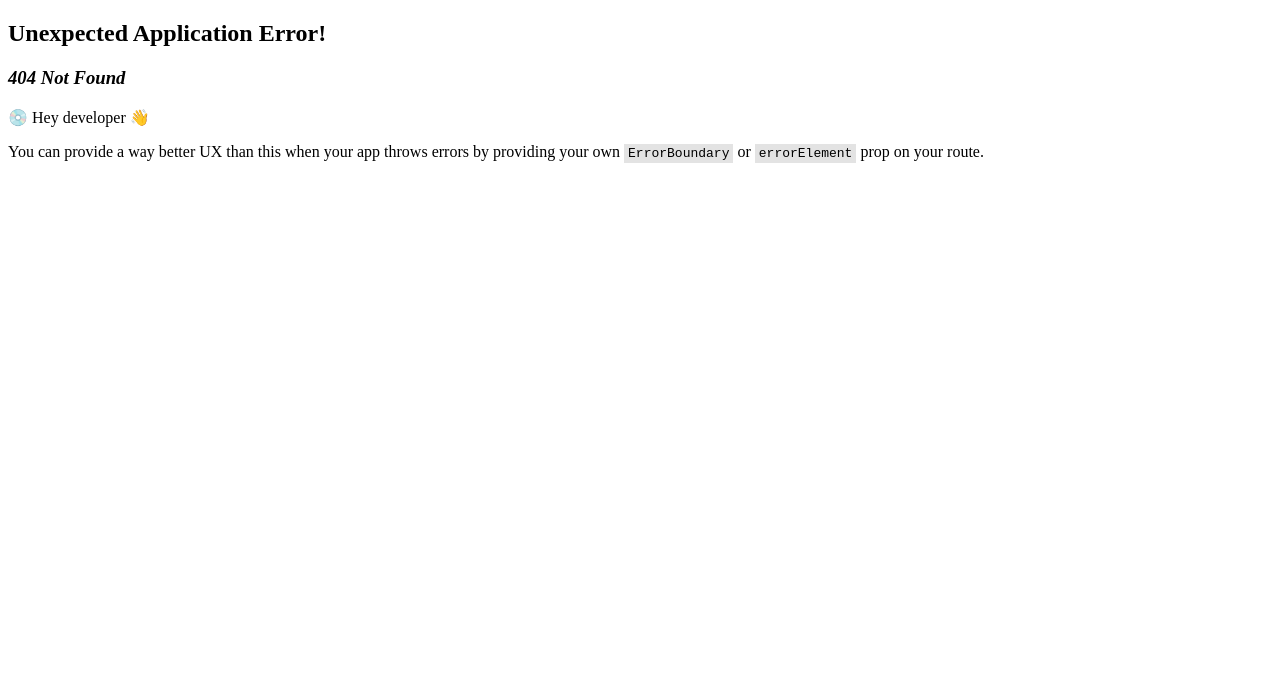
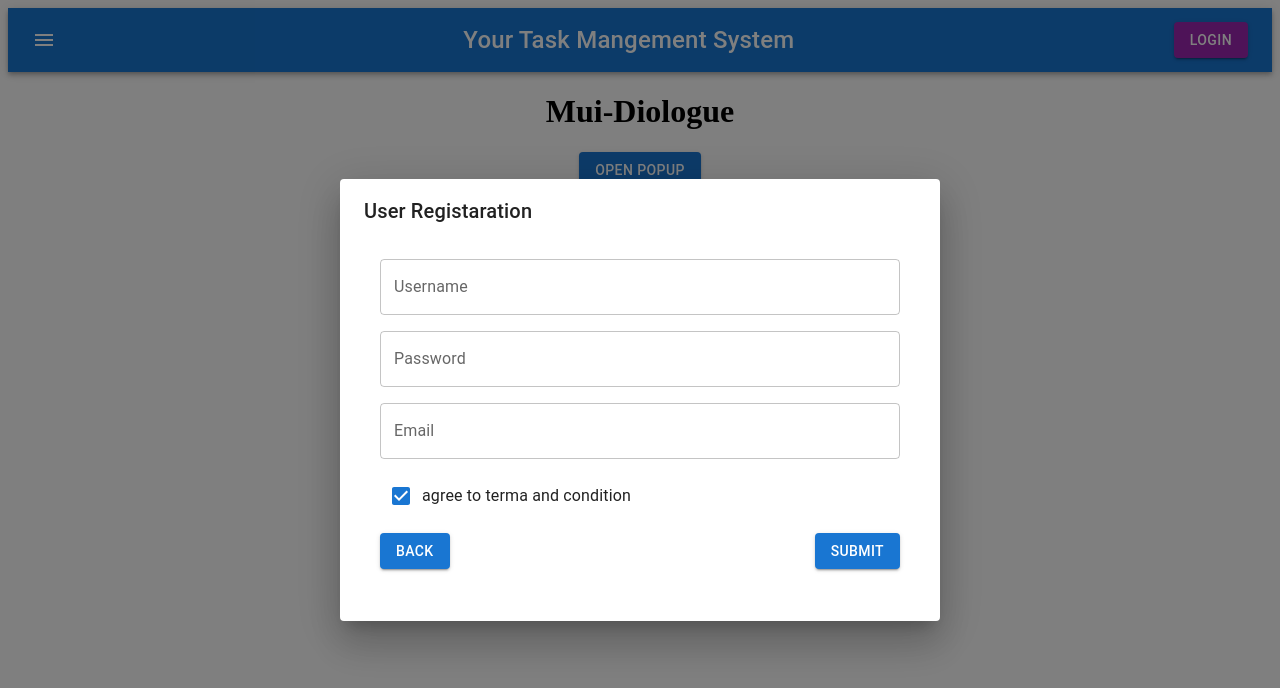
Before and after one commit to ManjeetvermaCode/todoApp, a React (Vite) app in the folder frontend/vite-project/: page /login in a window 1280 px wide. Before the commit this address had no page. Shown: the top 688 px of the page. Built offline with nearby package versions, Linux system fonts and the light colour scheme.

Commit message:
added login screen

```diff
--- a/frontend/vite-project/src/components/appBar.jsx
+++ b/frontend/vite-project/src/components/appBar.jsx
@@ -6,7 +6,14 @@ import Button from '@mui/material/Button';
 import IconButton from '@mui/material/IconButton';
 import MenuIcon from '@mui/icons-material/Menu';
 
+import { Link } from 'react-router-dom';
+
 export default function ButtonAppBar() {
+
+
+
+
+
   return (
     <Box sx={{ flexGrow: 1 }}>
       <AppBar position="static">
@@ -23,9 +30,12 @@ export default function ButtonAppBar() {
           <Typography variant="h6" component="div" sx={{ flexGrow: 1,textAlign:'center',fontSize:'24px' }}>
             Your Task Mangement System
           </Typography>
-          <Button color="inherit">Login</Button>
+          <Link to='/login'><Button variant='contained' color="secondary" >Login</Button></Link>
         </Toolbar>
+
       </AppBar>
+
     </Box>
+
   );
 }
--- a/frontend/vite-project/src/main.jsx
+++ b/frontend/vite-project/src/main.jsx
@@ -7,11 +7,13 @@ import { Provider } from 'react-redux'
 import store from './store.js'
 
 import HomeScreen from './screens/HomeScreen.jsx'
+import LoginForm from './screens/loginForm.jsx'
 
 const router=createBrowserRouter(
   createRoutesFromElements(
     <Route path='/' element={<App/>} >
       <Route index={true} path='/' element={<HomeScreen/>}/>
+      <Route path='/login' element={<LoginForm/>}/>
     </Route>
   )
 )
--- /dev/null
+++ b/frontend/vite-project/src/screens/loginForm.jsx
@@ -0,0 +1,47 @@
+import {Button, Dialog, DialogActions,TextField, DialogContent, DialogTitle, Stack, FormControlLabel, Checkbox, IconButton} from '@mui/material'
+import CloseIcon from '@mui/icons-material/Close';
+import { Link } from 'react-router-dom';
+import NavBar from '../components/appBar'
+
+export default function LoginForm() {
+
+
+    return(
+        <>
+            <NavBar/>
+            <div style={{textAlign:'center'}}>
+        <h1>Mui-Diologue</h1>
+        <Button color='primary' variant='contained'>Open POPUP</Button>
+        <Dialog open={open}   fullWidth   >{/*additional properties- maxWidth='lg', fullScreen */}
+          <DialogTitle>User Registaration</DialogTitle>
+            <DialogContent>
+              <Stack spacing={2} margin={2}>
+                <TextField variant='outlined' label='Username'></TextField>
+                <TextField variant='outlined' label='Password'></TextField>
+                <TextField variant='outlined' label='Email'></TextField>
+                <FormControlLabel control={<Checkbox defaultChecked color='primary'></Checkbox>} label='agree to terma and condition'></FormControlLabel>
+                <div style={{display:'flex',flexDirection:'row',justifyContent:'space-between'}}>
+                <Link  fullWidth='true' to='/'>
+                  <Button  variant='contained' color='primary'>
+                    Back
+                  </Button>
+                </Link>
+
+
+
+                <Button color='primary' variant='contained' >Submit</Button>
+                </div>
+
+              </Stack>
+
+            </DialogContent>
+            <DialogActions>
+            {/* <Button color='success' variant='contained' onClick={closeModal}>Yes</Button>{/*onClick we can pass another function for some specific task */}
+
+              {/* <Button color='error' variant='contained' onClick={closeModal}>Close</Button>  */}
+            </DialogActions>
+        </Dialog>
+      </div>
+        </>
+    )
+}
```
Also changed, not shown: frontend/vite-project/src/screens/HomeScreen.jsx (+2 -13 lines).
